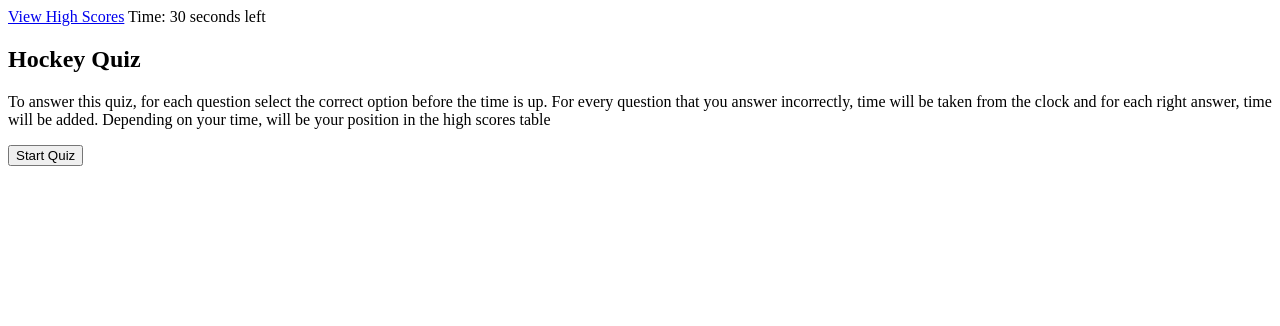
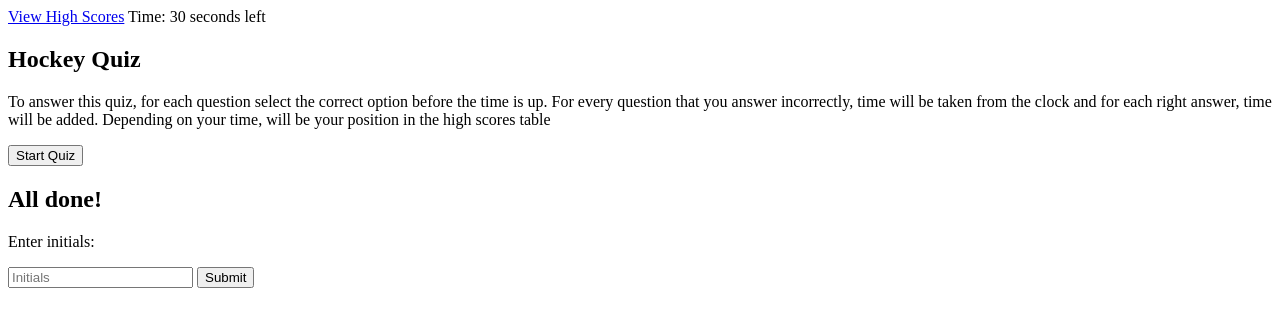
Before and after one commit to cbrito1994/H4-Code-Quiz, a plain HTML site: page index.html in a window 1280 px wide. Drawn offline with Linux system fonts and the light colour scheme.

Commit message:
Created the HTML structure to enter the initials once you finish the quiz

```diff
--- a/index.html
+++ b/index.html
@@ -33,6 +33,14 @@
         </div>
     </div>
 
-
+    <div class="submit-score">
+        <h2>All done!</h2>
+        <div class="score-text"></div>
+        <form class="score-submission">
+            <p>Enter initials:</p>
+            <input type="text" placeholder="Initials">
+            <button type="submit">Submit</button>
+        </form>
+    </div>
 </body>
 </html>
```
